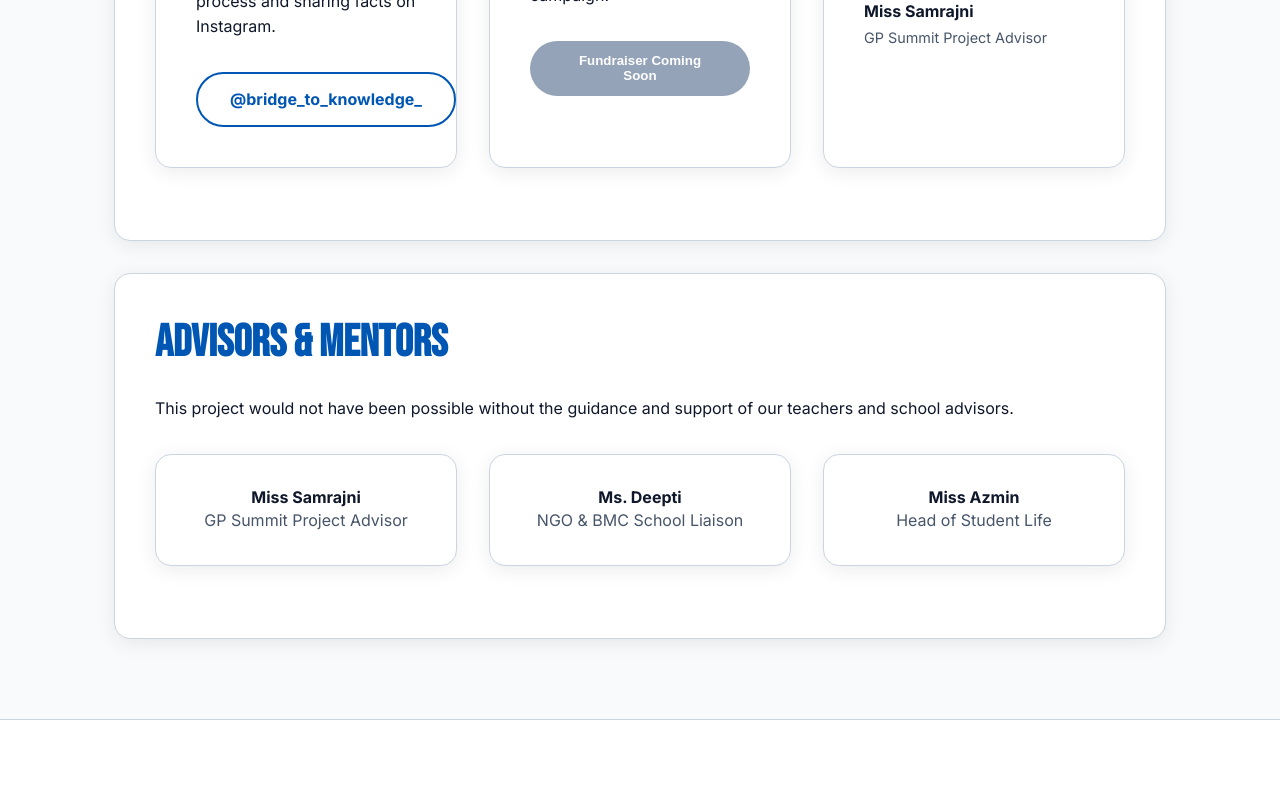
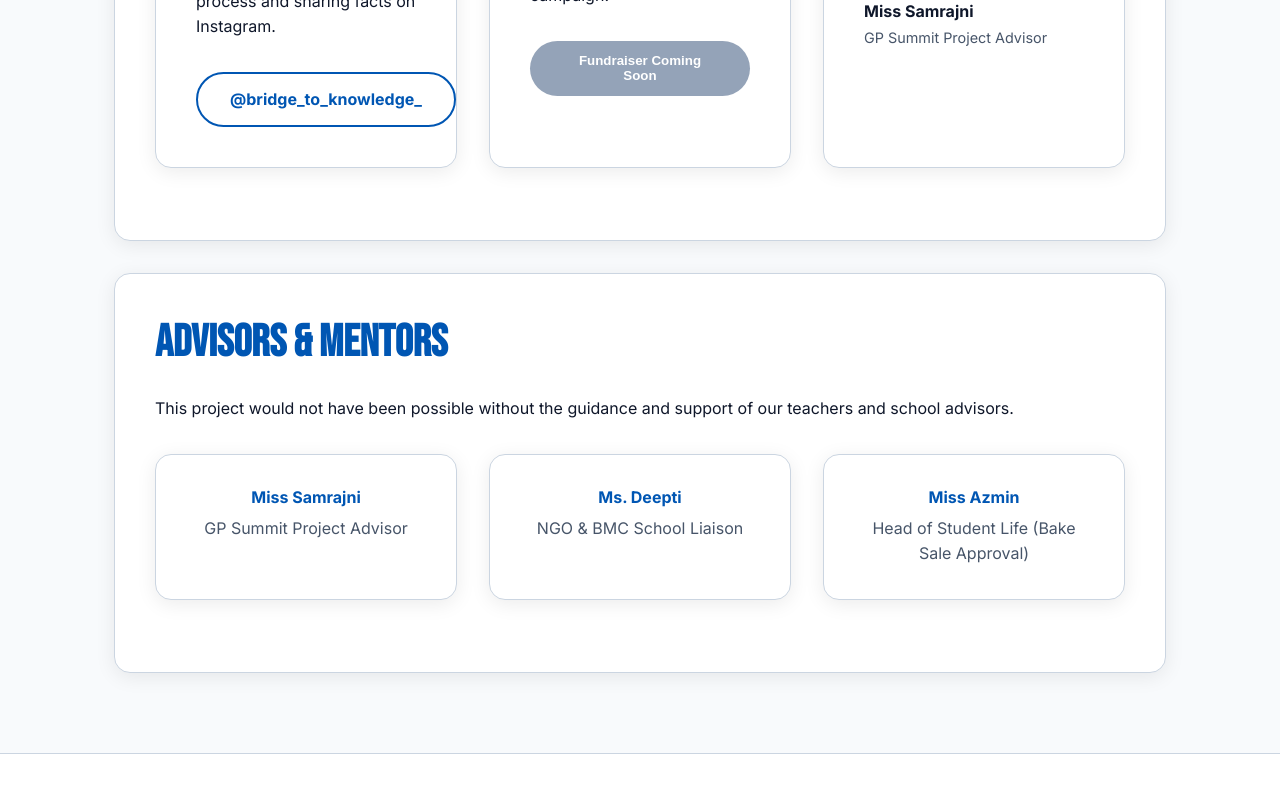
Before and after one commit to Ali-bis/BridgeToKnowledgetest, a React (Vite) app: page /contact in a window 1280 px wide. Shown: the part 725-1511 px from the top of the page. Built offline with nearby package versions, Linux system fonts and the light colour scheme.

Commit message:
Update Contact.jsx

```diff
--- a/src/pages/Contact.jsx
+++ b/src/pages/Contact.jsx
@@ -1,6 +1,11 @@
 import React from 'react';
+// Import data directly to prevent "undefined" errors
+import adminData from '../admin.json';
 
 const Contact = () => {
+  // Use local variable for easier reading
+  const data = adminData;
+
   return (
     <div className="container">
       <div className="hero-banner">
@@ -8,17 +13,15 @@ const Contact = () => {
         <p>Connect with us, support the cause, or reach out to our mentors.</p>
       </div>
 
-      {/* CONTACT & SOCIALS */}
       <div className="page-section">
-        <h2>CONTACT & SOCIALS</h2>
+        <h2>Contact & Socials</h2>
         <div style={{ display: 'grid', gridTemplateColumns: 'repeat(auto-fit, minmax(250px, 1fr))', gap: '2rem' }}>
 
           <div className="highlight-card">
             <h3>Follow Our Journey</h3>
             <p>We are documenting our process and sharing facts on Instagram.</p>
-            {/* Added marginTop for spacing */}
             <a
-              href="https://www.instagram.com/bridge_to_knowledge_/"
+              href={data.socialMedia.instagram}
               className="btn btn-secondary"
               target="_blank"
               rel="noopener noreferrer"
@@ -31,7 +34,6 @@ const Contact = () => {
           <div className="highlight-card">
             <h3>Support Us</h3>
             <p>The most direct way to help is by donating to our campaign.</p>
-            {/* Added marginTop for spacing */}
             <button
               className="btn btn-disabled"
               disabled
@@ -51,26 +53,19 @@ const Contact = () => {
         </div>
       </div>
 
-      {/* ADVISORS SECTION */}
       <div className="page-section">
-        <h2>ADVISORS & MENTORS</h2>
+        <h2>Advisors & Mentors</h2>
         <p style={{ marginBottom: '2rem' }}>
           This project would not have been possible without the guidance and support of our teachers and school advisors.
         </p>
 
         <div className="team-grid-4col" style={{ gridTemplateColumns: 'repeat(3, 1fr)' }}>
-          <div className="team-member">
-            <h4>Miss Samrajni</h4>
-            <p style={{ color: 'var(--text-muted)' }}>GP Summit Project Advisor</p>
-          </div>
-          <div className="team-member">
-            <h4>Ms. Deepti</h4>
-            <p style={{ color: 'var(--text-muted)' }}>NGO & BMC School Liaison</p>
-          </div>
-          <div className="team-member">
-            <h4>Miss Azmin</h4>
-            <p style={{ color: 'var(--text-muted)' }}>Head of Student Life</p>
-          </div>
+          {data.advisors.map((advisor, index) => (
+            <div key={index} className="team-member">
+              <h4 style={{ color: 'var(--primary)', marginBottom: '0.5rem' }}>{advisor.name}</h4>
+              <p style={{ color: 'var(--text-muted)' }}>{advisor.role}</p>
+            </div>
+          ))}
         </div>
       </div>
 
```
